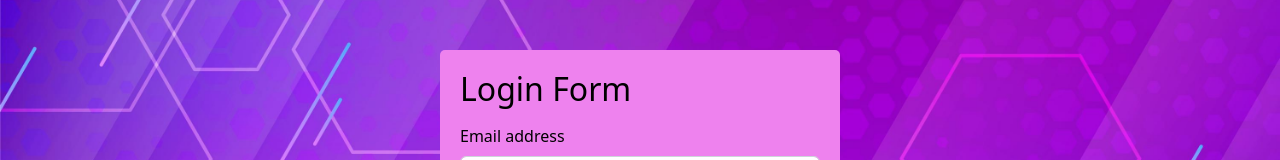
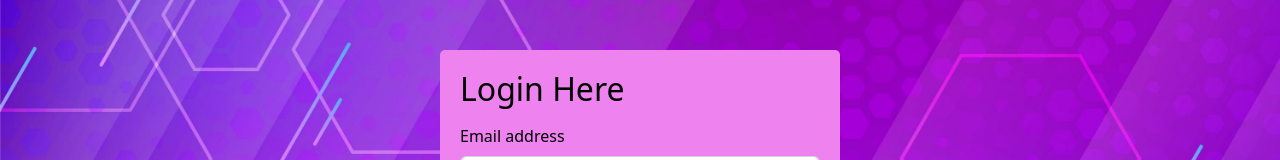
Before and after one commit to IreshaAnupama/frontcode, a React (Create React App) app: page /login in a window 1280 px wide. Shown: the part 242-402 px from the top of the page. Built offline with nearby package versions, Linux system fonts and the light colour scheme.

Commit message:
Driver and User logine page completed Driver and User register page completed Navigation bar completed Add Google map

```diff
--- a/src/pages/Login.jsx
+++ b/src/pages/Login.jsx
@@ -13,7 +13,7 @@ const login = () => {
 
       <div className='wrapper  d-flex align-items-center justify-content-center w-100'>
       <div className='login' >
-        <h2 className='mb-3'>Login Form</h2>
+        <h2 className='mb-3'>Login Here</h2>
 
         <Form>
     <Form.Group className="mb-3" controlId="formBasicEmail">
```
Also changed, not shown: commit.txt (added), log.txt (added).
